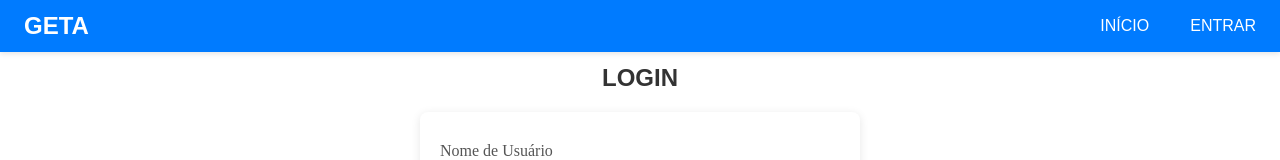
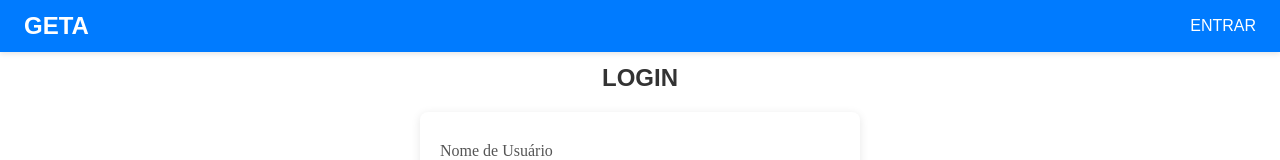
Before and after one commit to GeronimoOlanda/Desafio1_FrontEnd, an Angular app: page /login in a window 1280 px wide. Shown: the top 160 px of the page. Built offline with nearby package versions, Linux system fonts and the light colour scheme.

Commit message:
versão 2.5 - Limpeza de codigo

```diff
--- a/src/app/shared/navbar/navbar.component.html
+++ b/src/app/shared/navbar/navbar.component.html
@@ -3,7 +3,6 @@
     <a href="#" routerLink="/" class="nome_gerenciador" title="Gerenciador de Tarefas">GETA</a>
   </div>
   <ul class="navbar-menu">
-    <li *ngIf="!isAuthenticated" ><a href="#" routerLink="/">INÍCIO</a></li>
     <li *ngIf="!isAuthenticated"><a href="#" (click)="login()">ENTRAR</a></li>
 
     <li *ngIf="isAuthenticated" class="welcome">
```
